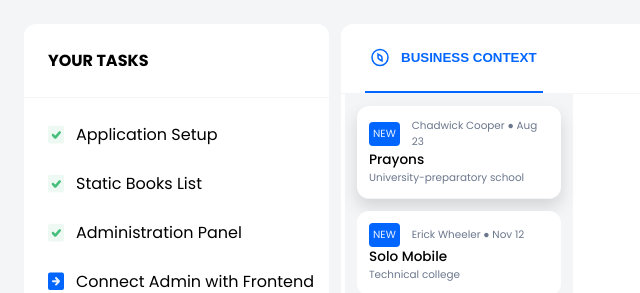
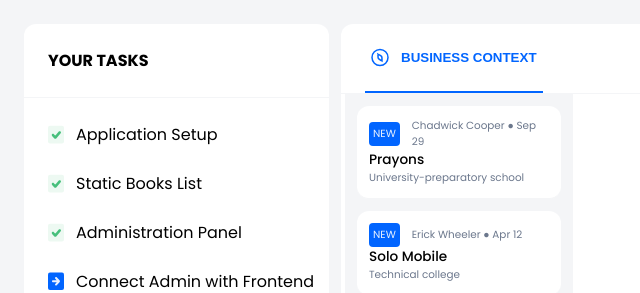
Before and after one commit to masterHAWK99/junior-front-end-developer-1664373968, a React (Create React App) app: page / in a window 1280 px wide. Shown: the top 293 px of the page, without its empty margins (0-640 px from the left). Built offline with nearby package versions, Linux system fonts and the light colour scheme.

Commit message:
#4 Update tasks data and fix active tab

```diff
--- a/src/component/businessContexts/BusinessContext.jsx
+++ b/src/component/businessContexts/BusinessContext.jsx
@@ -5,7 +5,7 @@ import { TaskContext } from "../../context/TaskContext";
 import { useContext, useEffect, useState } from "react";
 
 export const BusinessContext = () => {
-  const [contextId, setContextId] = useState(1);
+  const [contextId, setContextId] = useState(0);
   const [readContexts, setReadContexts] = useState([]);
   const [taskId, setTaskId] = useState(1);
   const taskContext = useContext(TaskContext);
@@ -18,6 +18,7 @@ export const BusinessContext = () => {
   useEffect(() => {
     setTaskId(taskContext.currentTask);
   }, [taskContext]);
+
   const handleMarkAsRead = (id) => {
     if (!readContexts.includes(id)) {
       setReadContexts([...readContexts, id]);
--- a/src/component/data/tasksData.js
+++ b/src/component/data/tasksData.js
@@ -9,21 +9,21 @@ export const tasksData = [
         title: "Prayons",
         content: "University-preparatory school",
         author: "Chadwick Cooper",
-        created_at: "Monday, August 23, 0027 2:25:11 AM",
+        created_at: "Thursday Sep 29, 0022 2:25:11 AM",
       },
       {
         id: 2,
         title: "Solo Mobile",
         content: "Technical college",
         author: "Erick Wheeler",
-        created_at: "Sunday, November 12, 3843 6:58:11 AM",
+        created_at: "Sunday, April 12, 0022 6:58:11 AM",
       },
       {
         id: 3,
         title: "BeReady",
         content: "University-preparatory school",
         author: "Ethan Waterhouse",
-        created_at: "Saturday, March 17, 2531 5:10:05 PM",
+        created_at: "Saturday, March 17, 0022 5:10:05 PM",
       },
     ],
   },
@@ -33,18 +33,18 @@ export const tasksData = [
     status: "completed",
     businessContexts: [
       {
-        id: 1,
+        id: 4,
         title: "Yola",
         content: "Corporate university",
         author: "Nick Powell",
-        created_at: "Tuesday, June 20, 9015 5:32:10 AM",
+        created_at: "Tuesday, June 20, 0022 5:32:10 AM",
       },
       {
-        id: 2,
+        id: 5,
         title: "Gniteem",
         content: "Junior college",
         author: "Abdul Irwin",
-        created_at: "Wednesday, November 19, 0898 4:57:49 AM",
+        created_at: "Wednesday, April 19, 0022 4:57:49 AM",
       },
     ],
   },
@@ -54,25 +54,25 @@ export const tasksData = [
     status: "completed",
     businessContexts: [
       {
-        id: 1,
+        id: 6,
         title: "Page One Shop",
         content: "Gymnasium",
         author: "Victoria Bright",
-        created_at: "Tuesday, September 2, 0459 6:33:20 PM",
+        created_at: "Tuesday, June 2, 0022 6:33:20 PM",
       },
       {
-        id: 2,
+        id: 7,
         title: "Orty",
         content: "Public university",
         author: "Wade Bradley",
-        created_at: "Tuesday, March 2, 4083 8:31:36 PM",
+        created_at: "Tuesday, March 2, 0022 8:31:36 PM",
       },
       {
-        id: 3,
+        id: 8,
         title: "Trafor",
         content: "Middle school",
         author: "Esmeralda Fox",
-        created_at: "Sunday, July 12, 8172 4:31:47 AM",
+        created_at: "Sunday, July 12, 0022 4:31:47 AM",
       },
     ],
   },
@@ -82,11 +82,11 @@ export const tasksData = [
     status: "active",
     businessContexts: [
       {
-        id: 1,
+        id: 9,
         title: "Trafor",
         content: "Middle school",
         author: "Esmeralda Fox",
-        created_at: "Sunday, July 12, 8172 4:31:47 AM",
+        created_at: "Sunday, July 12, 0022 4:31:47 AM",
       },
     ],
   },
@@ -96,18 +96,18 @@ export const tasksData = [
     status: "blocked",
     businessContexts: [
       {
-        id: 1,
+        id: 10,
         title: "Run24",
         content: "Graduate school",
         author: "Erick Matthews",
-        created_at: "Thursday, January 25, 4142 12:12:08 PM",
+        created_at: "Thursday, January 25, 0022 12:12:08 PM",
       },
       {
-        id: 2,
+        id: 11,
         title: "Crayze",
         content: "Technical college",
         author: "Leslie Rowe",
-        created_at: "Monday, December 4, 2530 10:50:57 AM",
+        created_at: "Monday, December 4, 0022 10:50:57 AM",
       },
     ],
   },
```
